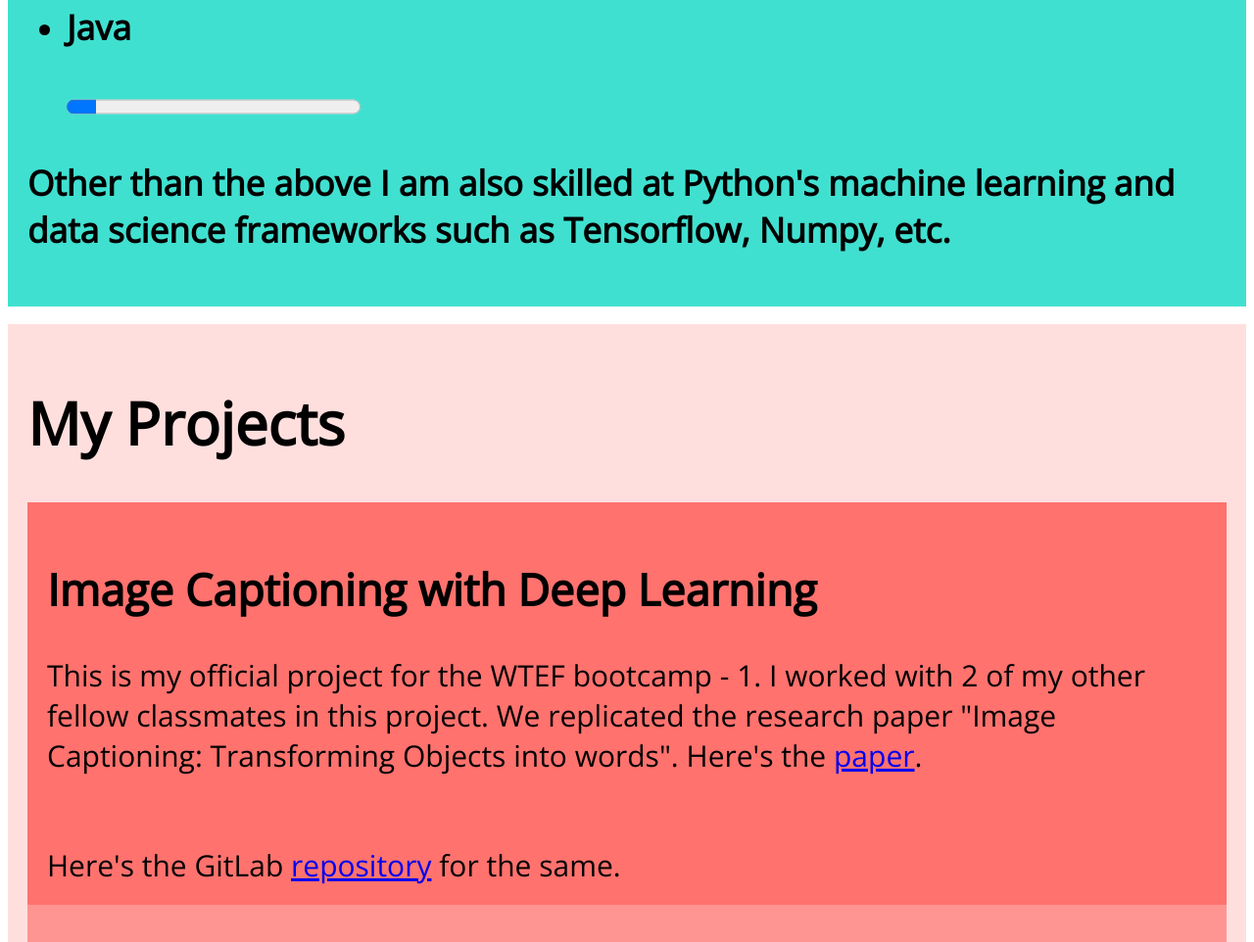
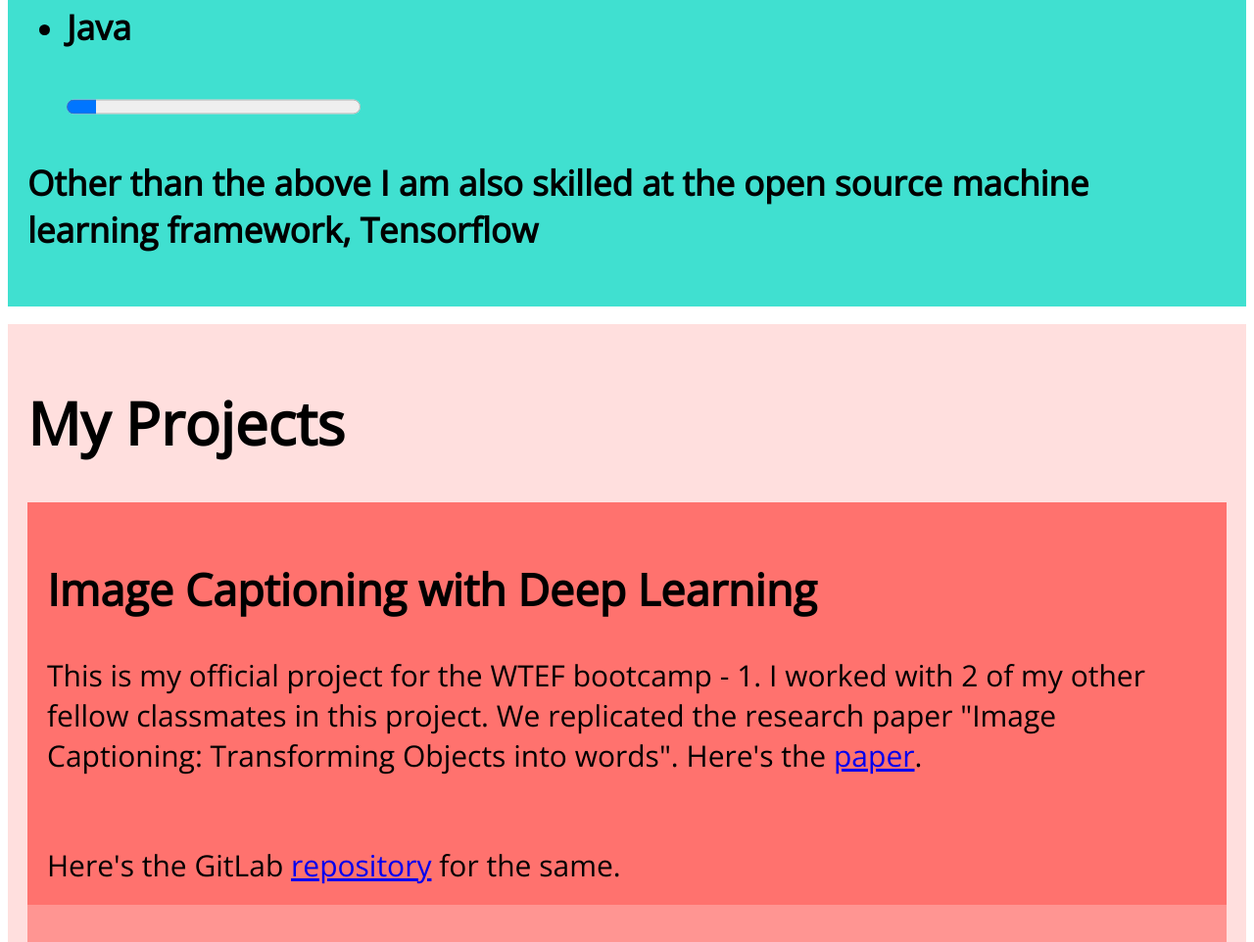
Before and after one commit to Vaibhavi1707/vaibhavi1707.github.io, a plain HTML site: page index.html in a window 1280 px wide. Shown: the part 2909-3871 px from the top of the page at 98% size. Drawn offline with nearby package versions, Linux system fonts and the light colour scheme; animation ran at ten frames a second.

Commit message:
Updated skills

```diff
--- a/index.html
+++ b/index.html
@@ -40,7 +40,7 @@
                 <li><h3>Java</h3></li>
                 <progress max="100" value="10"></progress>
             </ul>
-            <h3>Other than the above I am also skilled at Python's machine learning and data science frameworks such as Tensorflow, Numpy, etc.</h3>
+            <h3>Other than the above I am also skilled at the open source machine learning framework, Tensorflow</h3>
    </div>
    <br>
     <div id = "projects">
```
